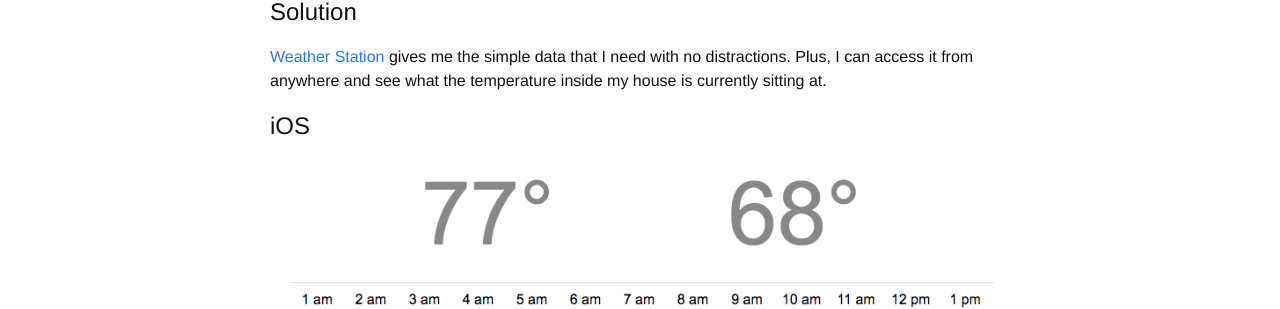
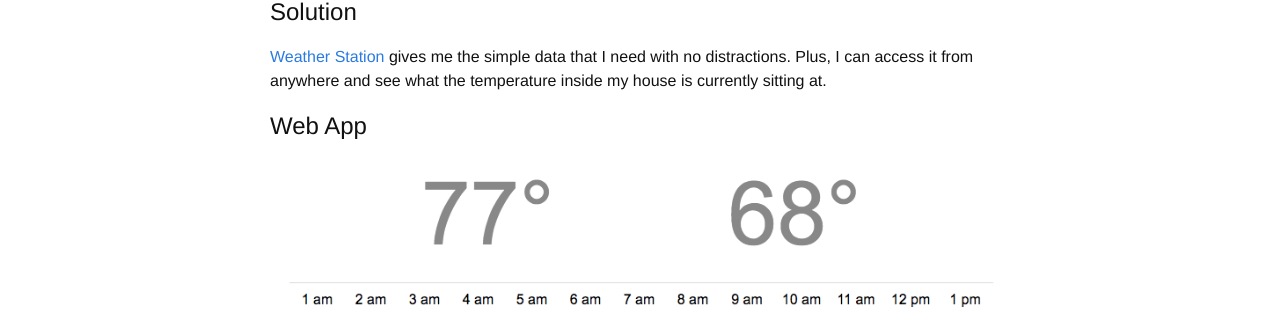
Before and after one commit to gregpaton08/gregpaton08.github.io, a Jekyll site: the page built from _projects/weather-station.html, in a window 1280 px wide. Shown: the part 275-584 px from the top of the page. Built offline with Jekyll 4.4.1, drawn with Linux system fonts in a browser that asks for light colours; nearby versions of some CDN libraries.

Commit message:
Update title

```diff
--- a/_projects/weather-station.html
+++ b/_projects/weather-station.html
@@ -29,7 +29,7 @@ layout: default
   </p>
 
   <h2>
-    iOS
+    Web App
   </h2>
   <a href="https://murmuring-caverns-91180.herokuapp.com/">
     <img class="screenshot" src="{{ site.url }}/assets/weather_station_home.png" width="841" height="560">
```
